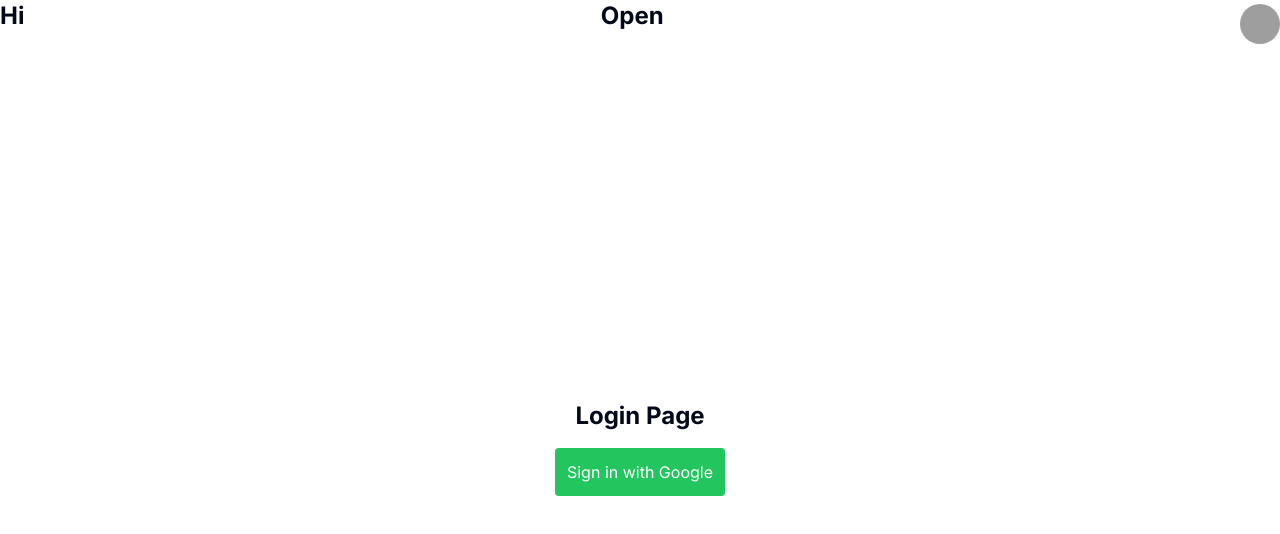
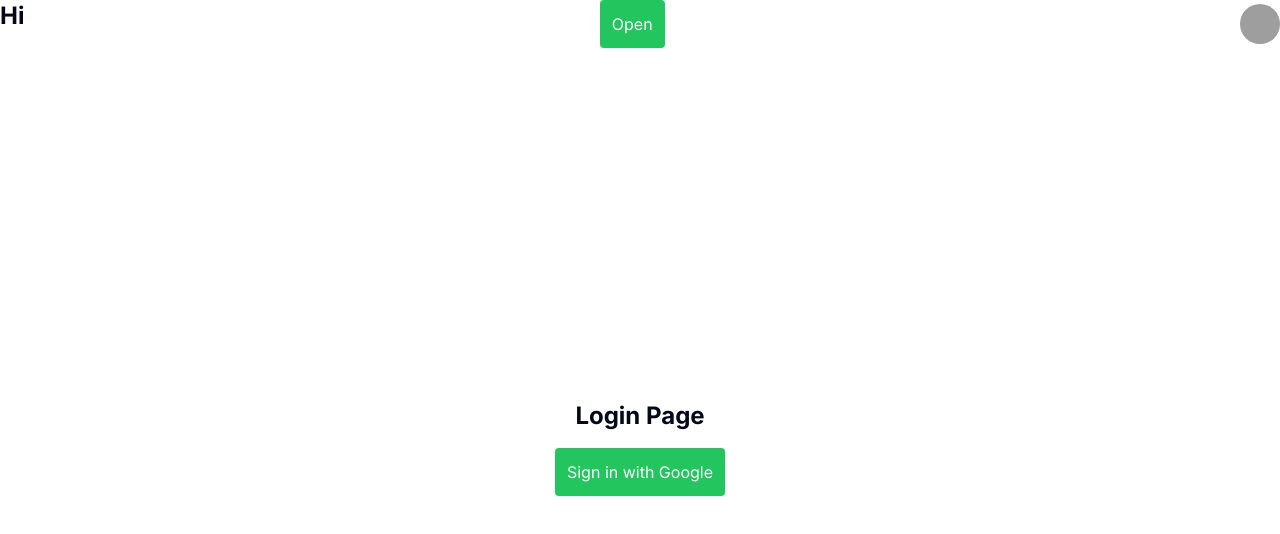
Before and after one commit to RecruitWizer/chatbot-assignment-aman, a Next.js app in the folder next-app/: page /login in a window 1280 px wide. Shown: the top 534 px of the page. Built offline with nearby package versions, Linux system fonts and the light colour scheme; no server answers; grey boxes are pictures that could not be loaded.

Commit message:
minor ui update

```diff
--- a/next-app/components/Nav.tsx
+++ b/next-app/components/Nav.tsx
@@ -22,7 +22,7 @@
                         Hi
                     </li>
                     <Drawer>
-                        <DrawerTrigger className="text-2xl font-bold mb-4">Open</DrawerTrigger>
+                        <DrawerTrigger className="p-3 bg-green-500 text-white rounded">Open</DrawerTrigger>
                         <DrawerContent>
                             <DrawerHeader>
                                 <DrawerTitle>Are you absolutely sure?</DrawerTitle>
```
